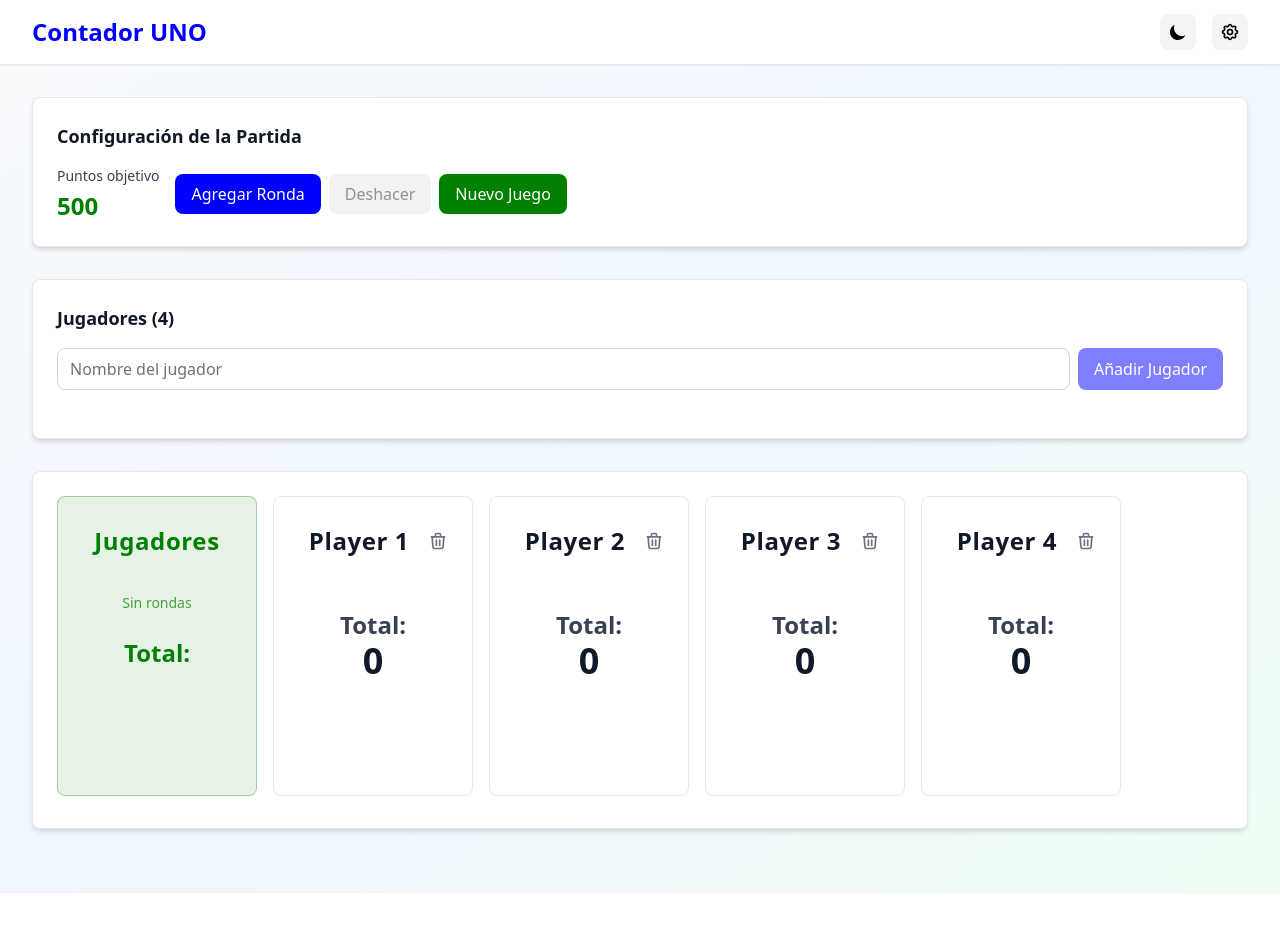
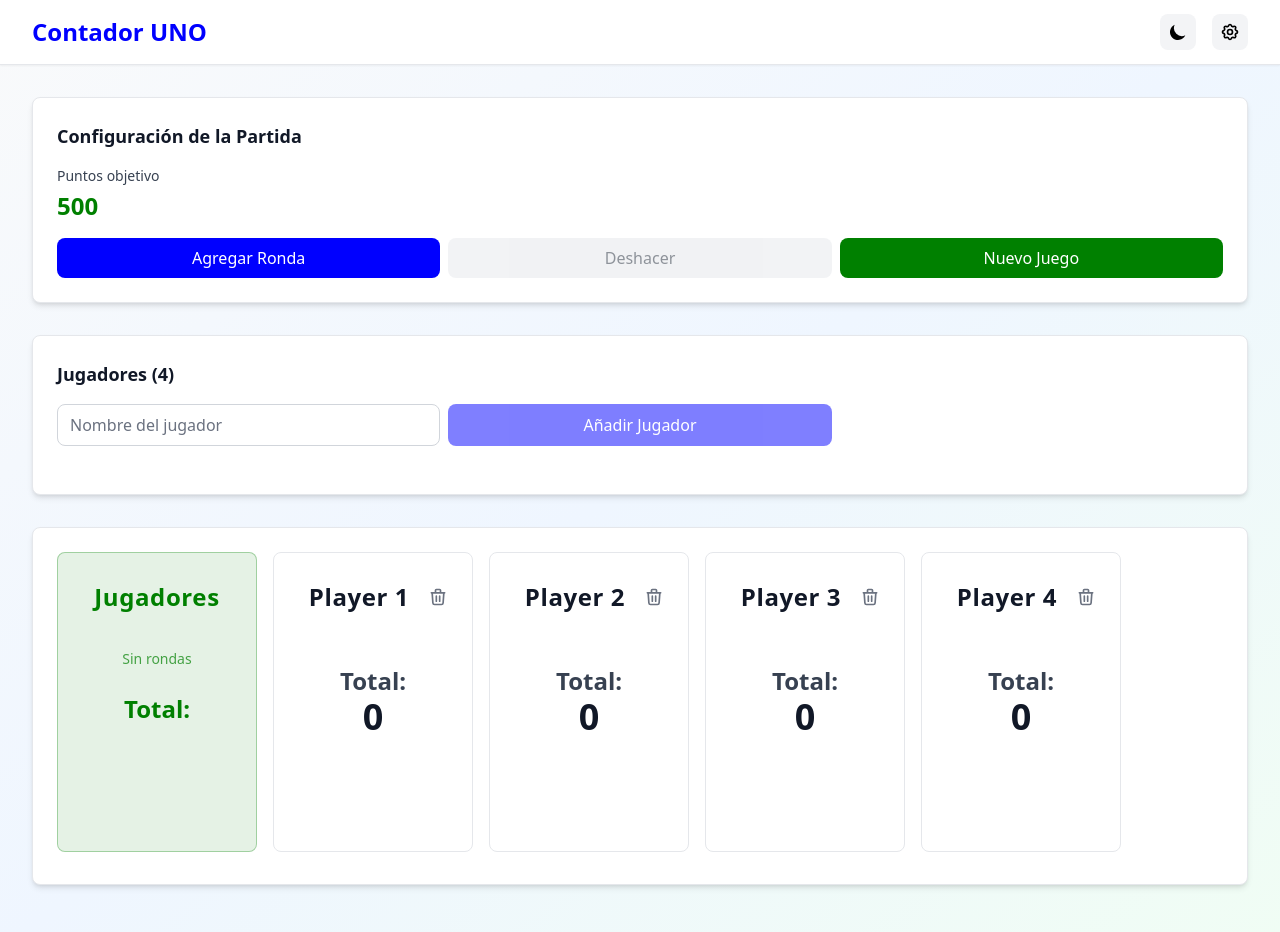
Before and after one commit to NataPeralta/contador-uno, a React (Vite) app: page / in a window 1280 px wide. Shown: the top 932 px of the page. Before the commit the page ends 893 px from the top, so only its background shows below. Built offline with nearby package versions, Linux system fonts and the light colour scheme.

Commit message:
feat: Mejorar layout y arreglar dark mode - Botones w-full, sección jugadores con título, radio buttons con dark mode

```diff
--- a/src/components/GameControls.tsx
+++ b/src/components/GameControls.tsx
@@ -31,7 +31,10 @@ export const GameControls: React.FC<GameControlsProps> = ({
         <h2 className="text-lg font-semibold text-gray-900 dark:text-gray-100 mb-4">
           Configuración de la Partida
         </h2>
-        <div className="flex flex-wrap items-center gap-4">
+
+        {/* Información de configuración */}
+        <div className="mb-4">
+          <div className="flex items-center gap-4">
             <div>
               <label className="block text-sm font-medium text-gray-700 dark:text-gray-300 mb-1">
                 Puntos objetivo
@@ -40,12 +43,15 @@ export const GameControls: React.FC<GameControlsProps> = ({
                 {targetPoints}
               </span>
             </div>
+          </div>
+        </div>
 
-          <div className="flex gap-2">
+        {/* Botones de control */}
+        <div className="grid grid-cols-1 sm:grid-cols-2 lg:grid-cols-3 gap-2">
           <button
             onClick={onAddRound}
             disabled={playerCount < 2}
-              className="px-4 py-2 rounded-lg font-medium transition-all duration-200 focus:outline-none focus:ring-2 focus:ring-offset-2 bg-uno-blue text-white hover:bg-uno-blue-dark focus:ring-uno-blue disabled:opacity-50 disabled:cursor-not-allowed"
+            className="w-full px-4 py-2 rounded-lg font-medium transition-all duration-200 focus:outline-none focus:ring-2 focus:ring-offset-2 bg-uno-blue text-white hover:bg-uno-blue-dark focus:ring-uno-blue disabled:opacity-50 disabled:cursor-not-allowed"
           >
             {hasPendingPoints ? 'Confirmar Ronda' : 'Agregar Ronda'}
           </button>
@@ -53,14 +59,14 @@ export const GameControls: React.FC<GameControlsProps> = ({
           <button
             onClick={onUndoLastRound}
             disabled={!canUndo}
-              className="px-4 py-2 rounded-lg font-medium transition-all duration-200 focus:outline-none focus:ring-2 focus:ring-offset-2 bg-gray-200 text-gray-800 hover:bg-gray-300 focus:ring-gray-500 dark:bg-gray-700 dark:text-gray-200 dark:hover:bg-gray-600 disabled:opacity-50 disabled:cursor-not-allowed"
+            className="w-full px-4 py-2 rounded-lg font-medium transition-all duration-200 focus:outline-none focus:ring-2 focus:ring-offset-2 bg-gray-200 text-gray-800 hover:bg-gray-300 focus:ring-gray-500 dark:bg-gray-700 dark:text-gray-200 dark:hover:bg-gray-600 disabled:opacity-50 disabled:cursor-not-allowed"
           >
             Deshacer
           </button>
 
           <button
             onClick={onNewGame}
-              className="px-4 py-2 rounded-lg font-medium transition-all duration-200 focus:outline-none focus:ring-2 focus:ring-offset-2 bg-uno-green text-white hover:bg-uno-green-dark focus:ring-uno-green"
+            className="w-full px-4 py-2 rounded-lg font-medium transition-all duration-200 focus:outline-none focus:ring-2 focus:ring-offset-2 bg-uno-green text-white hover:bg-uno-green-dark focus:ring-uno-green"
           >
             Nuevo Juego
           </button>
@@ -69,13 +75,13 @@ export const GameControls: React.FC<GameControlsProps> = ({
             <>
               <button
                 onClick={onLoadExampleGame}
-                  className="px-4 py-2 rounded-lg font-medium transition-all duration-200 focus:outline-none focus:ring-2 focus:ring-offset-2 bg-uno-yellow text-uno-black hover:bg-uno-yellow-dark focus:ring-uno-yellow"
+                className="w-full px-4 py-2 rounded-lg font-medium transition-all duration-200 focus:outline-none focus:ring-2 focus:ring-offset-2 bg-uno-yellow text-uno-black hover:bg-uno-yellow-dark focus:ring-uno-yellow"
               >
                 Cargar Ejemplo
               </button>
               <button
                 onClick={onResetGame}
-                  className="px-4 py-2 rounded-lg font-medium transition-all duration-200 focus:outline-none focus:ring-2 focus:ring-offset-2 bg-uno-red text-white hover:bg-uno-red-dark focus:ring-uno-red"
+                className="w-full px-4 py-2 rounded-lg font-medium transition-all duration-200 focus:outline-none focus:ring-2 focus:ring-offset-2 bg-uno-red text-white hover:bg-uno-red-dark focus:ring-uno-red"
               >
                 Resetear
               </button>
@@ -84,6 +90,5 @@ export const GameControls: React.FC<GameControlsProps> = ({
         </div>
       </div>
     </div>
-    </div>
   );
 };
--- a/src/components/PlayerManager.tsx
+++ b/src/components/PlayerManager.tsx
@@ -45,7 +45,7 @@ export const PlayerManager: React.FC<PlayerManagerProps> = ({
 
         {/* Agregar jugador */}
         <div className="mb-6">
-          <div className="flex gap-2">
+          <div className="grid grid-cols-1 sm:grid-cols-2 lg:grid-cols-3 gap-2">
             <input
               type="text"
               value={newPlayerName}
--- a/src/components/SettingsModal.tsx
+++ b/src/components/SettingsModal.tsx
@@ -85,7 +85,7 @@ export const SettingsModal: React.FC<SettingsModalProps> = ({
                     onChange={() => onUpdateSettings({ winnerSubtractType: 'fixed' })}
                     className="text-uno-blue focus:ring-uno-blue"
                   />
-                  <span className="text-sm">Valor fijo</span>
+                  <span className="text-sm text-gray-700 dark:text-gray-300">Valor fijo</span>
                 </label>
                 <label className="flex items-center gap-2">
                   <input
@@ -94,7 +94,7 @@ export const SettingsModal: React.FC<SettingsModalProps> = ({
                     onChange={() => onUpdateSettings({ winnerSubtractType: 'percent' })}
                     className="text-uno-blue focus:ring-uno-blue"
                   />
-                  <span className="text-sm">Porcentaje</span>
+                  <span className="text-sm text-gray-700 dark:text-gray-300">Porcentaje</span>
                 </label>
               </div>
               <div className="flex items-center gap-2">
@@ -107,7 +107,7 @@ export const SettingsModal: React.FC<SettingsModalProps> = ({
                   placeholder={settings.winnerSubtractType === 'percent' ? 'Porcentaje (%)' : 'Valor fijo'}
                 />
                 {settings.winnerSubtractType === 'percent' && (
-                  <span className="text-sm text-gray-500">%</span>
+                  <span className="text-sm text-gray-500 dark:text-gray-400">%</span>
                 )}
               </div>
             </div>
```
Also changed, not shown: 1 other file (tests, documents, lock files or other folders). Lines whose indentation alone changed are shown as unchanged.
